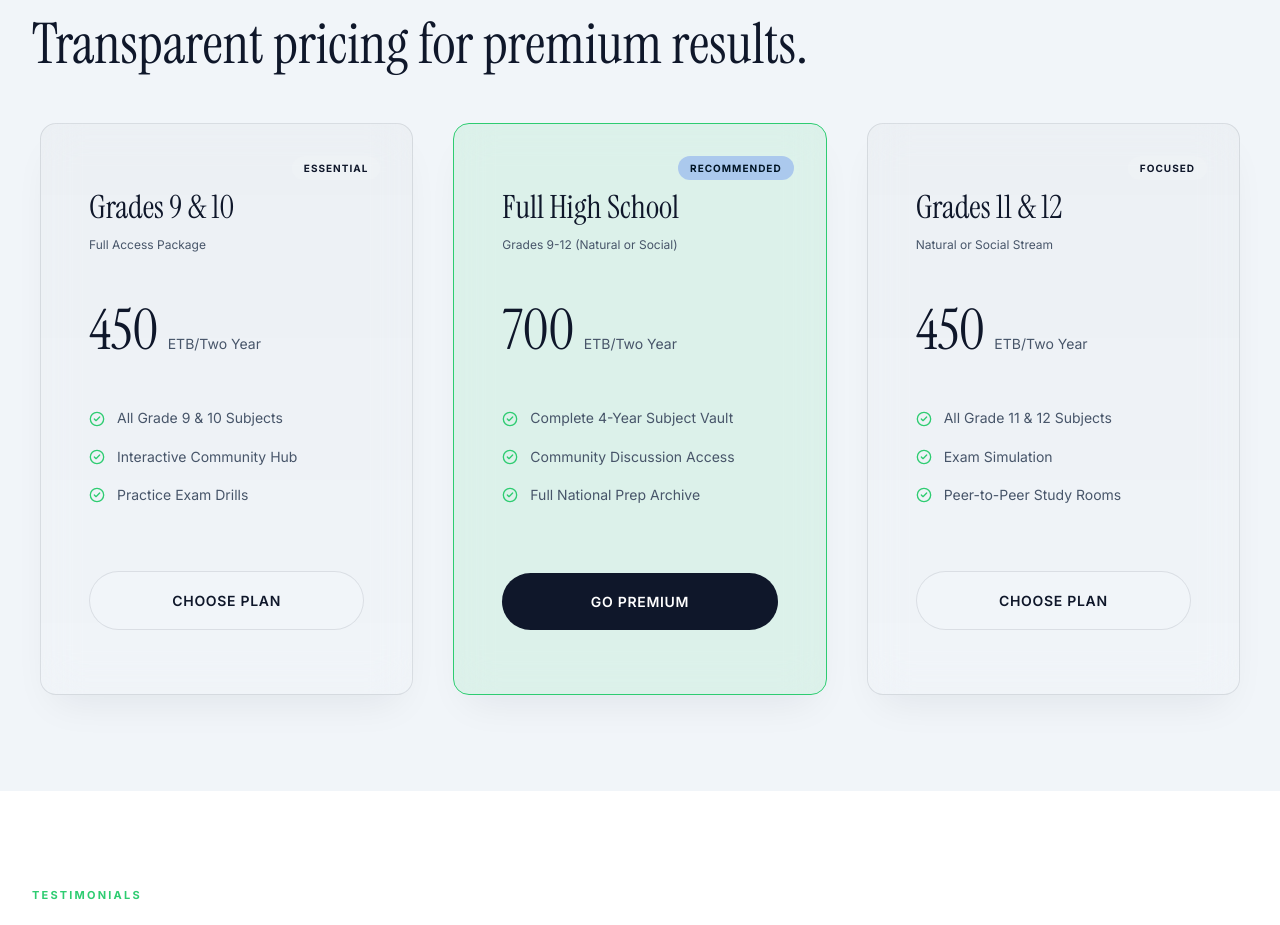
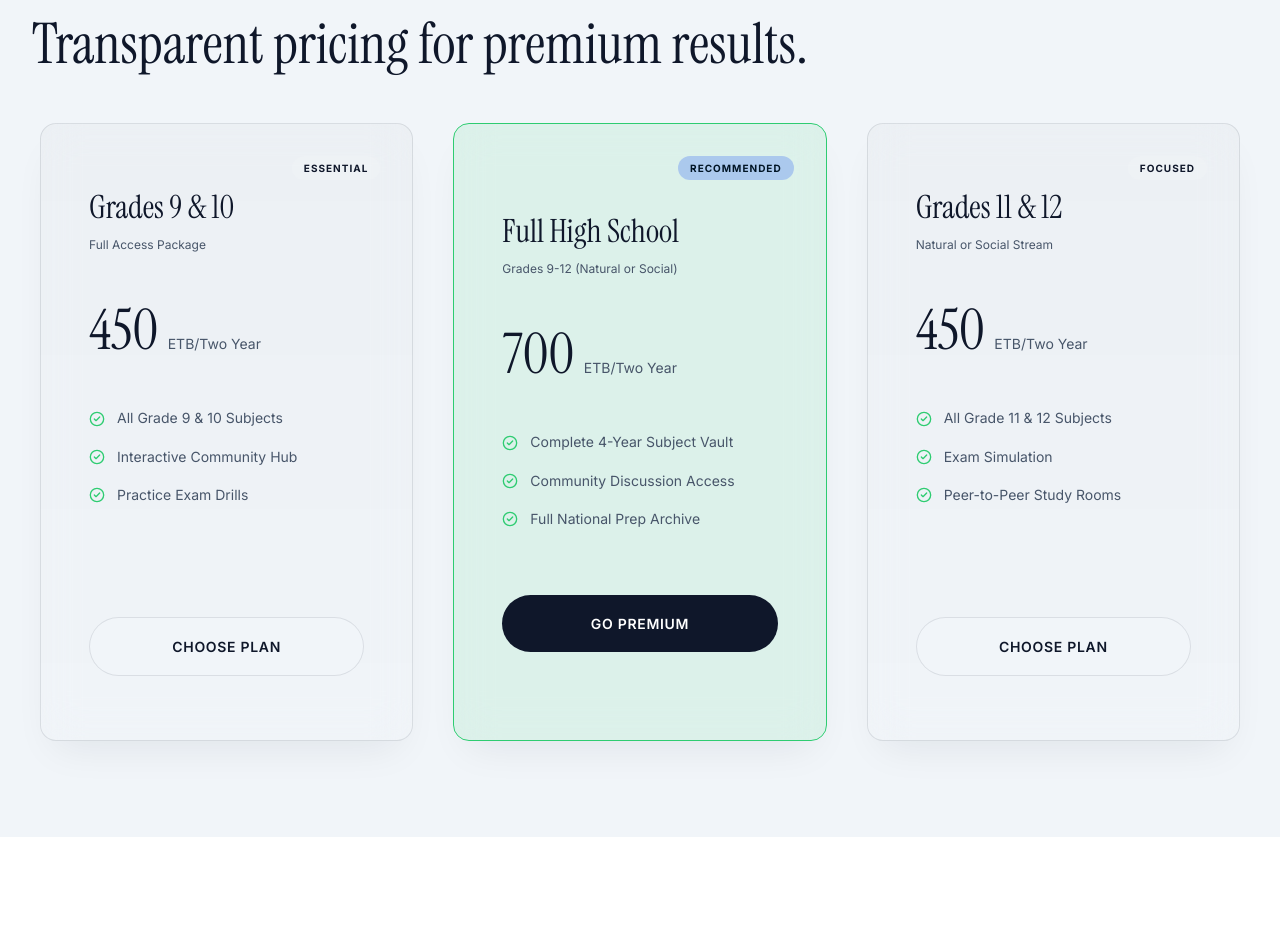
Before and after one commit to abii16/Mesob_Academy, a React (Vite) app: page / in a window 1280 px wide. Shown: the part 3540-4465 px from the top of the page. Built offline with nearby package versions, Linux system fonts and the light colour scheme.

Commit message:
style(pricing): increase height/padding of full highschool highlight card to make it visually longer

```diff
--- a/src/styles/sections/Pricing.css
+++ b/src/styles/sections/Pricing.css
@@ -103,6 +103,7 @@
 .highlight-card {
   background: rgba(46, 204, 113, 0.1);
   border-color: var(--color-primary);
+  padding: 5.5rem 3rem;
 }
 
 @media (min-width: 768px) {
```
